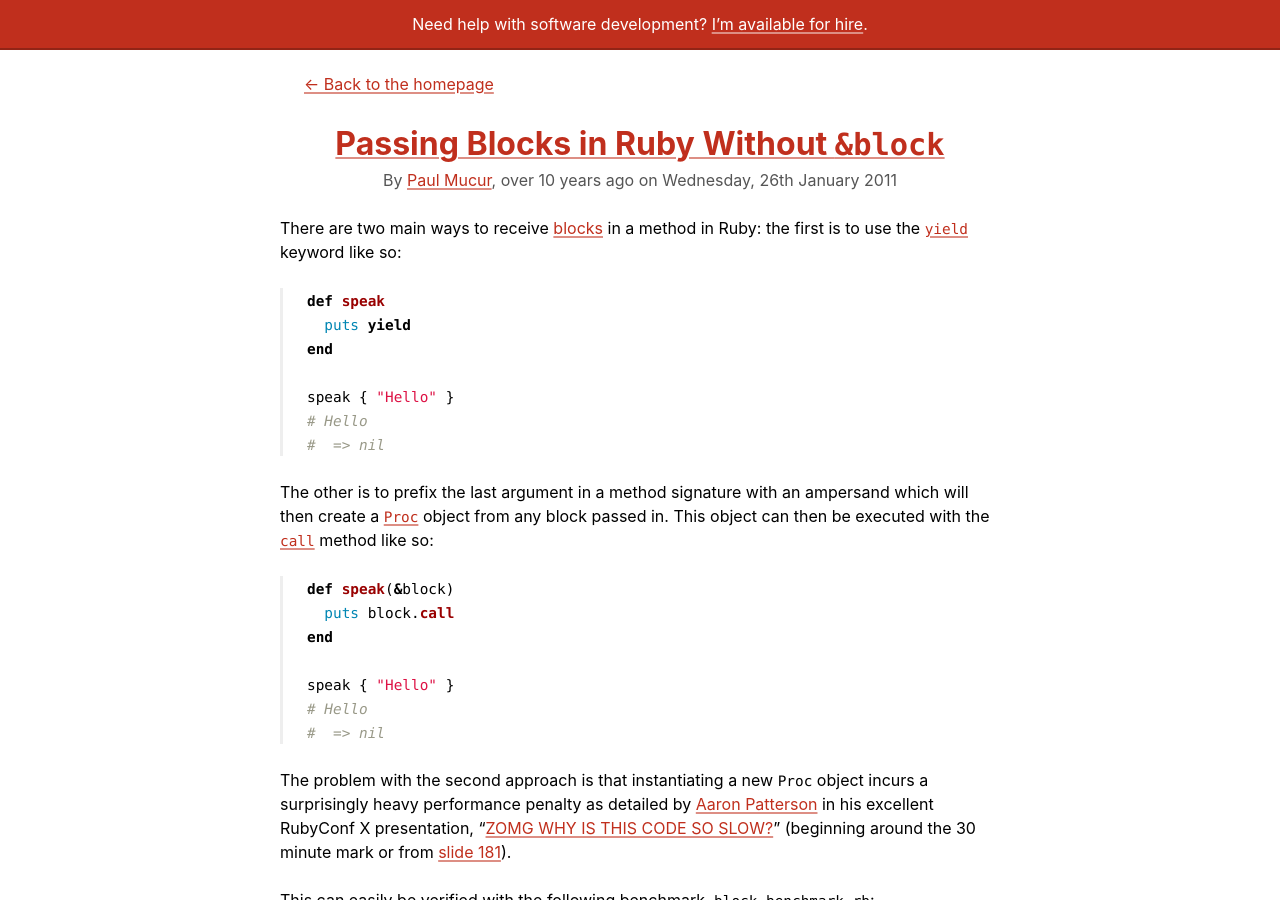
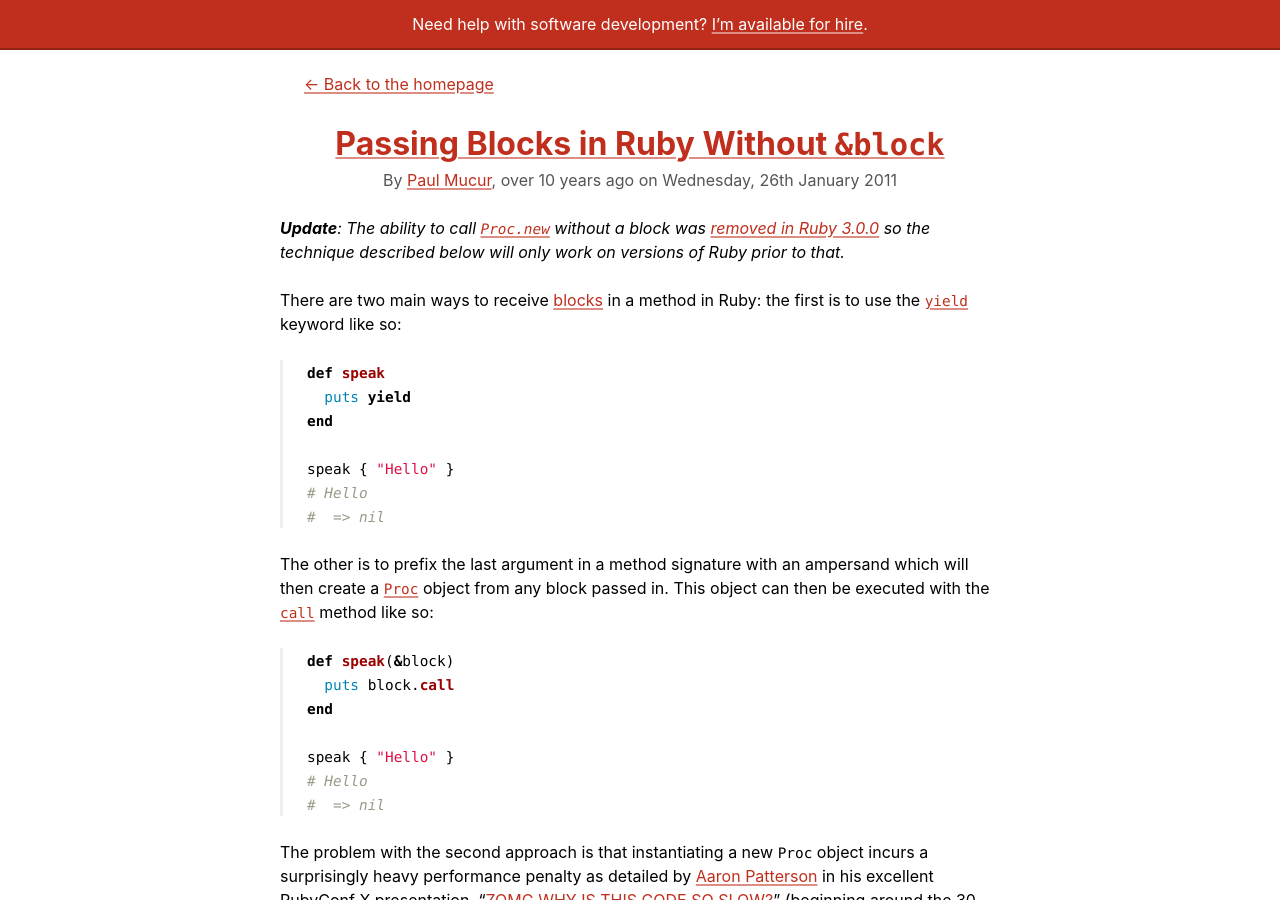
Before and after one commit to mudge/mudge.github.com, a Jekyll site: the page built from _posts/2011-01-26-passing-blocks-in-ruby-without-block.markdown, in a window 1280 px wide and 900 px high. Built offline with Jekyll 4.4.1, drawn with Linux system fonts in a browser that asks for light colours.

Commit message:
Add note about Ruby 3 change to Proc.new
As raised by @kopylovvlad in
https://gist.github.com/mudge/786953#gistcomment-3799004, Ruby 3.0.0
removed the ability to call Proc.new without a block due to
https://bugs.ruby-lang.org/issues/10499 and
https://bugs.ruby-lang.org/issues/15554

```diff
--- a/_posts/2011-01-26-passing-blocks-in-ruby-without-block.markdown
+++ b/_posts/2011-01-26-passing-blocks-in-ruby-without-block.markdown
@@ -3,7 +3,10 @@ layout: post
 title: Passing Blocks in Ruby Without <code>&amp;block</code>
 excerpt: Using yield and Proc.new to avoid unnecessary Proc object creation in Ruby.
 redirect_from: /2011/01/26/passing-blocks-in-ruby-without-block.html
+updated: 2020-07-01 08:53:00
 ---
+***Update**: The ability to call [`Proc.new`](https://ruby-doc.org/core-3.0.1/Proc.html#new-method) without a block was [removed in Ruby 3.0.0](https://bugs.ruby-lang.org/issues/10499) so the technique described below will only work on versions of Ruby prior to that.*
+
 There are two main ways to receive [blocks][Containers, Blocks, and Iterators] in a method in Ruby:
 the first is to use the [`yield`][yield] keyword like so:
 
```
